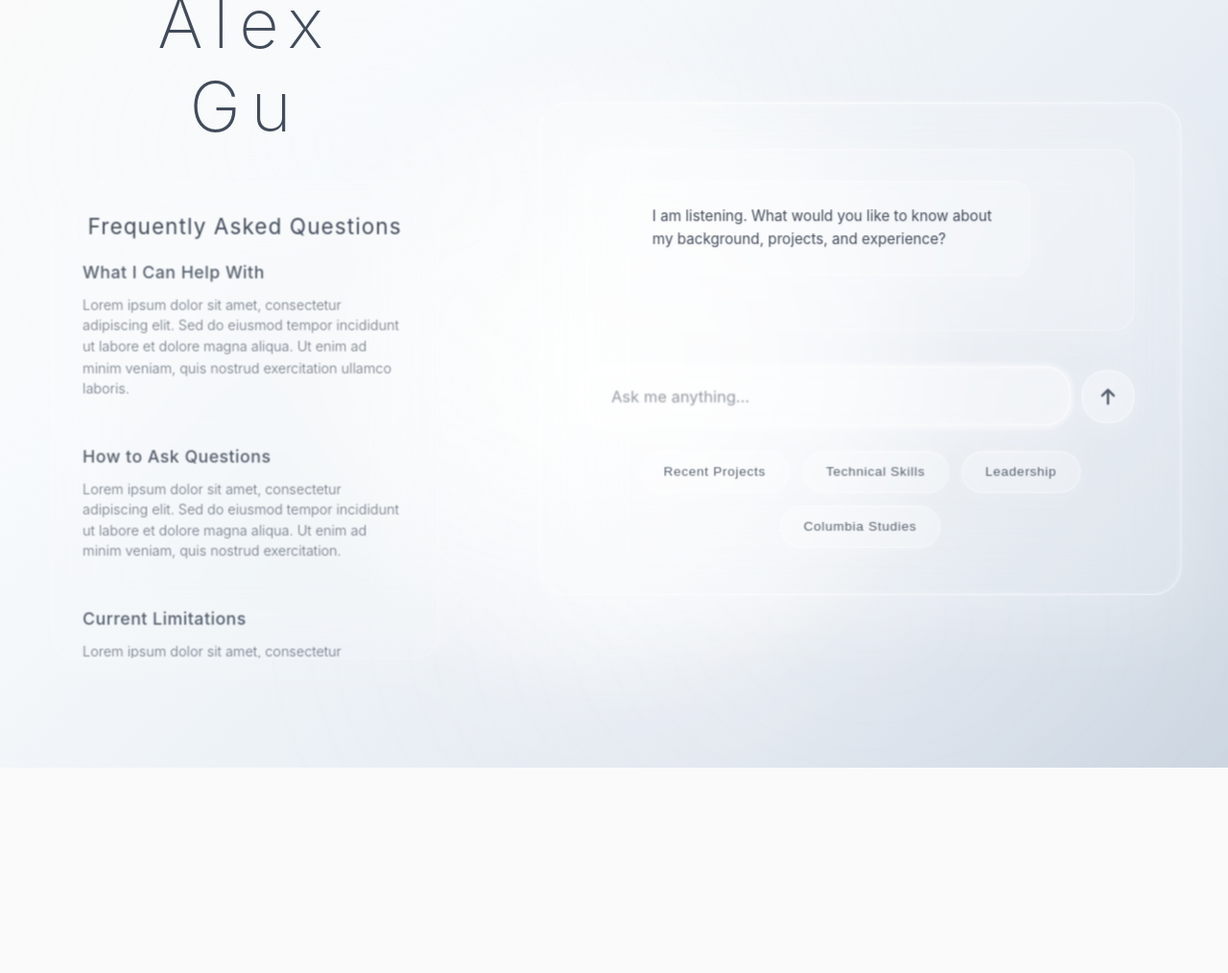
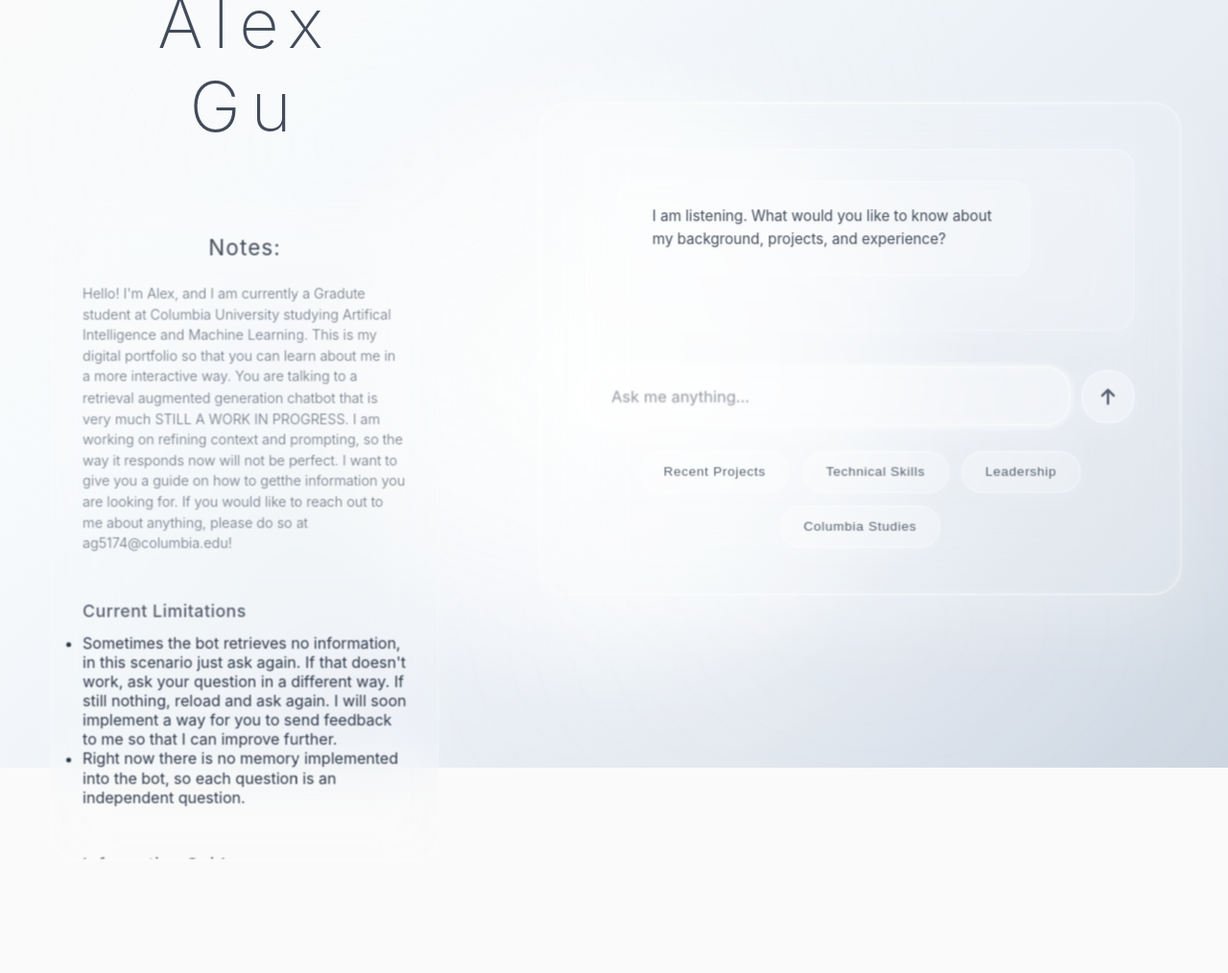
Before and after one commit to Alex419/AIPersonalPortfolio, a Flask app: page / in a window 1280 px wide. Shown: the whole page at 96% size. Before the commit the page ends 800 px from the top, so only its background shows below. Run offline with Flask 3, Linux system fonts and the light colour scheme; some web fonts are replaced.

Commit message:
preliminary changes to the notes

```diff
--- a/templates/index.html
+++ b/templates/index.html
@@ -37,17 +37,37 @@
                 <!-- FAQ Box -->
                 <div class="faq-box">
                     <div class="faq-content">
-                        <h3>Frequently Asked Questions</h3>
+                        <h3>Notes:</h3>
                         <div class="faq-section">
-                            <h4>What I Can Help With</h4>
-                            <p>Lorem ipsum dolor sit amet, consectetur adipiscing elit. Sed do eiusmod tempor incididunt ut labore et dolore magna aliqua. Ut enim ad minim veniam, quis nostrud exercitation ullamco laboris.</p>
-                        </div>
-                        <div class="faq-section">
-                            <h4>How to Ask Questions</h4>
-                            <p>Lorem ipsum dolor sit amet, consectetur adipiscing elit. Sed do eiusmod tempor incididunt ut labore et dolore magna aliqua. Ut enim ad minim veniam, quis nostrud exercitation.</p>
+                            <p>Hello! I'm Alex, and I am currently a Gradute
+                                student at Columbia University studying Artifical
+                                Intelligence and Machine Learning. This is my digital
+                                portfolio so that you can learn about me in a more interactive way.
+                                You are talking to a retrieval augmented generation chatbot that is
+                                very much STILL A WORK IN PROGRESS. I am working on refining context and prompting,
+                                so the way it responds now will not be
+                                perfect. I want to give you a guide on how to getthe information
+                                you are looking for. If you would like to reach out to me about anything,
+                                please do so at ag5174@columbia.edu!
+                            </p>
                         </div>
                         <div class="faq-section">
                             <h4>Current Limitations</h4>
+                            <p><ul>
+                                <li>
+                                    Sometimes the bot retrieves no information, in this scenario just ask again.
+                                    If that doesn't work, ask your question in a different way. If still nothing,
+                                    reload and ask again. I will soon implement a way for you to send feedback to me
+                                    so that I can improve further.
+                                </li>
+                                <li>
+                                    Right now there is no memory implemented into the bot, so each question is an
+                                    independent question.
+                                </li>
+                            </ul></p>
+                        </div>
+                        <div class="faq-section">
+                            <h4>Information Guide</h4>
                             <p>Lorem ipsum dolor sit amet, consectetur adipiscing elit. Sed do eiusmod tempor incididunt ut labore et dolore magna aliqua. Ut enim ad minim veniam.</p>
                         </div>
                     </div>
```
Also changed, not shown: data/experience/ResearchTuftsHCILab.md (renamed from data/experience/ResearchTuftsBCILab.md, +5 -5 lines), chroma_db/chroma.sqlite3, 1 other file.
